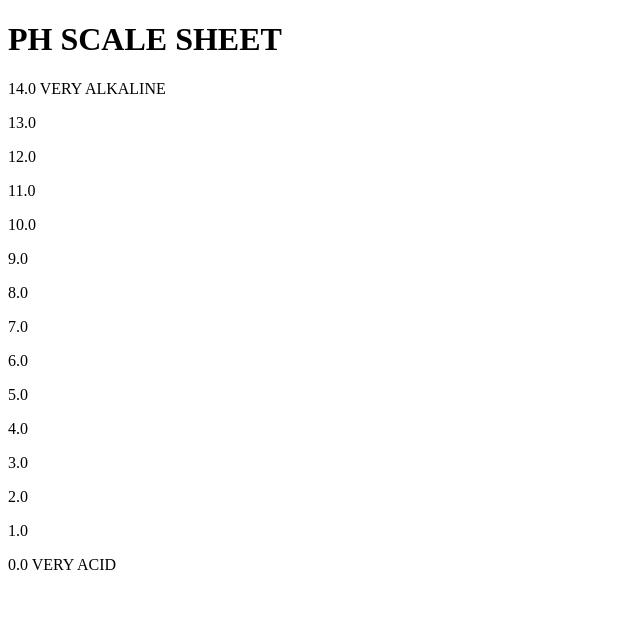
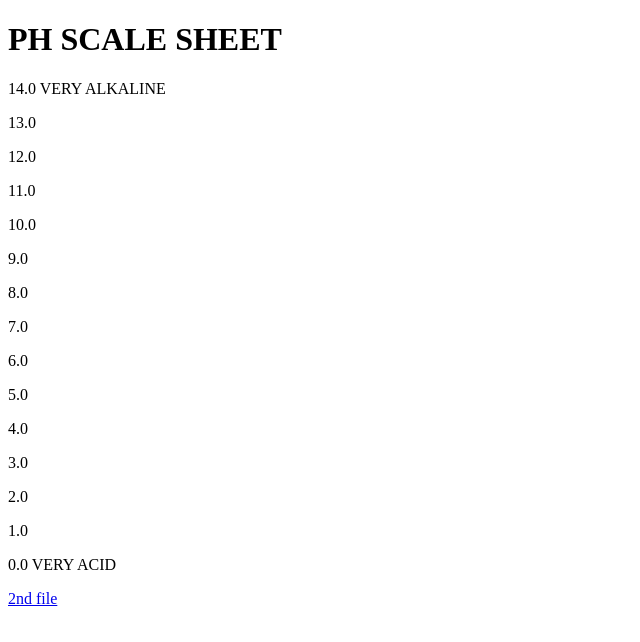
Before and after one commit to wishkhan/CSS, a plain HTML site: page index.html in a window 1280 px wide. Shown: the whole page, without its empty margins (0-640 px from the left). Drawn offline with Linux system fonts and the light colour scheme.

Commit message:
Update index.html

```diff
--- a/index.html
+++ b/index.html
@@ -23,6 +23,6 @@
     <p class="two">2.0</p>
     <p class="one">1.0</p>
     <p class="zero">0.0 VERY ACID</p>
-
+    <a href=style.css>2nd file</a>
 </body>
 </html>
```
